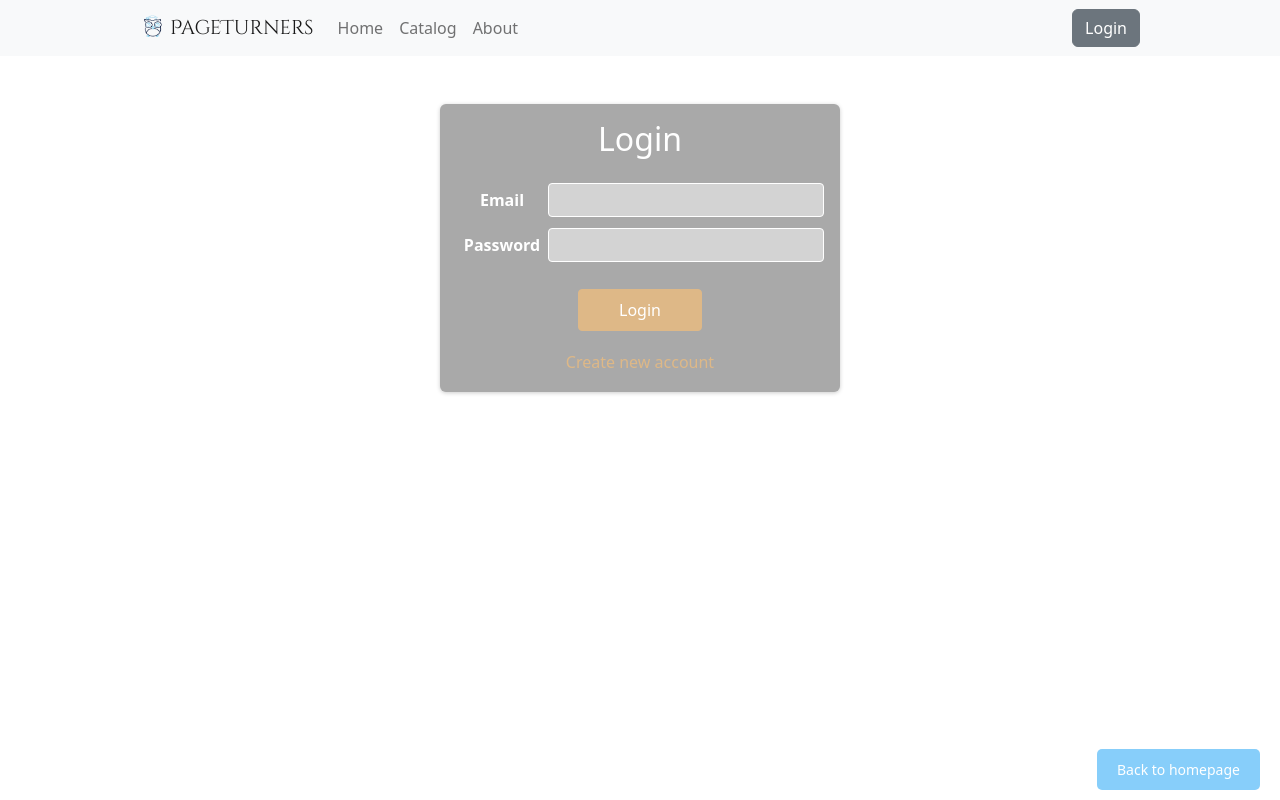
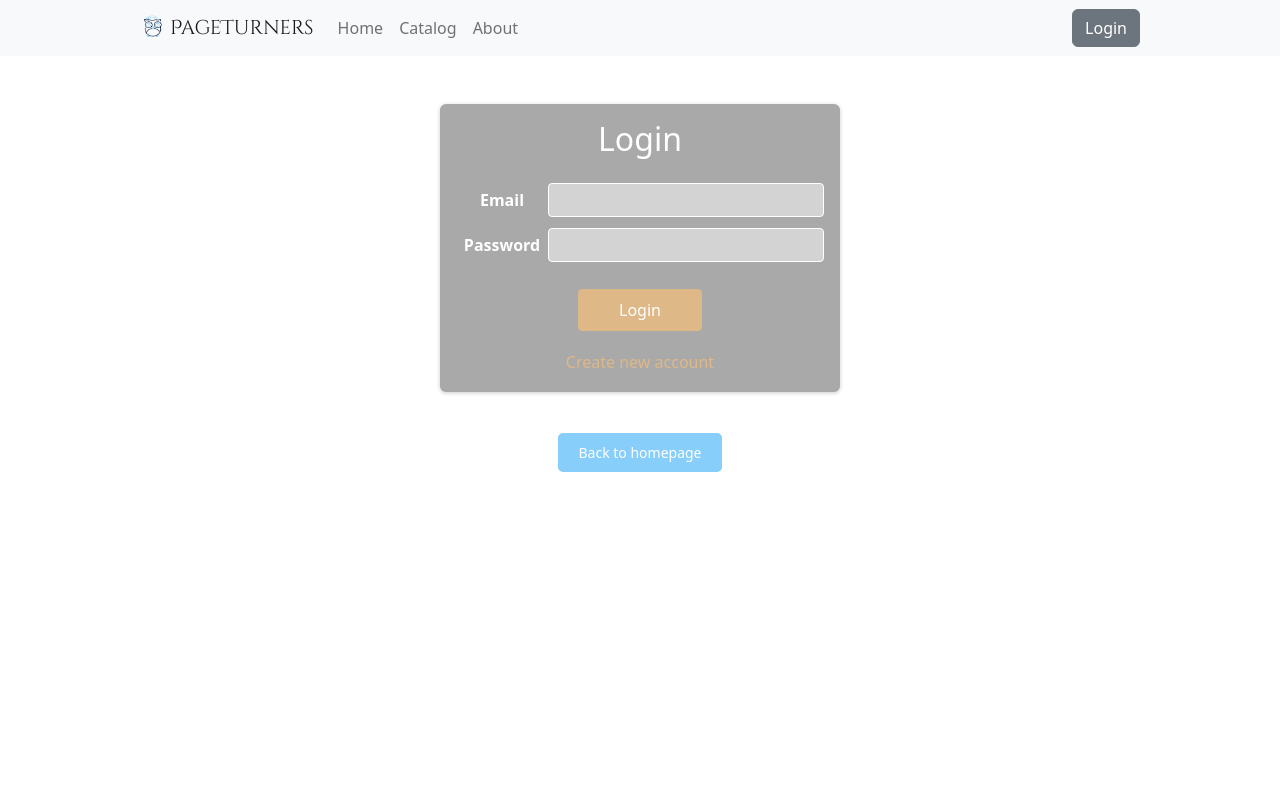
Before and after one commit to OmerArviv/PageTurners, a React (Create React App) app in the folder client/: page /login in a window 1280 px wide. Built offline with nearby package versions, Linux system fonts and the light colour scheme; a web font is replaced by a local one.

Commit message:
loginPage working, left to hide login while logged

```diff
--- /dev/null
+++ b/client/src/pages/Login/LoginPage.css
@@ -0,0 +1,13 @@
+.login-back-button {
+    margin-top: 100px;
+    background-color: #87CEFA;
+    color: white;
+    padding: 10px 20px;
+    border-radius: 5px;
+    text-decoration: none;
+    font-size: 14px;
+}
+
+.login-parent {
+    text-align: center;
+}
--- a/client/src/pages/Login/LoginPage.js
+++ b/client/src/pages/Login/LoginPage.js
@@ -2,6 +2,7 @@ import React from "react";
 import { useState, useRef, useContext } from 'react';
 import AuthContext from '../../store/auth-context';
 import { useNavigate } from 'react-router-dom';
+import './LoginPage.css';
 import classes from './LoginPage.module.css';
 import { Link } from "react-router-dom";
 
@@ -100,6 +101,7 @@ const LoginPage = () => {
     }
 
     return (
+        <div className="login-parent">
             <section className={classes.auth}>
                 <h2>{isLogin ? 'Login' : 'Sign Up'}</h2>
                 <form onSubmit={submitHandler}>
@@ -131,10 +133,11 @@ const LoginPage = () => {
                         >
                             {isLogin ? 'Create new account' : 'Login with existing account'}
                         </button>
-                    <Link to={"/"} className="back-button">Back to homepage</Link>
                     </div>
                 </form>
             </section>
+            <Link to={"/"} className="login-back-button">Back to homepage</Link>
+        </div>
     );
 };
 
--- a/client/src/pages/Login/LoginPage.module.css
+++ b/client/src/pages/Login/LoginPage.module.css
@@ -11,7 +11,7 @@
 }
 
 .auth h2 {
-   margin-bottom: 25px;
+    margin-bottom: 25px;
 }
 
 .control {
```
Lines whose indentation alone changed are shown as unchanged.
